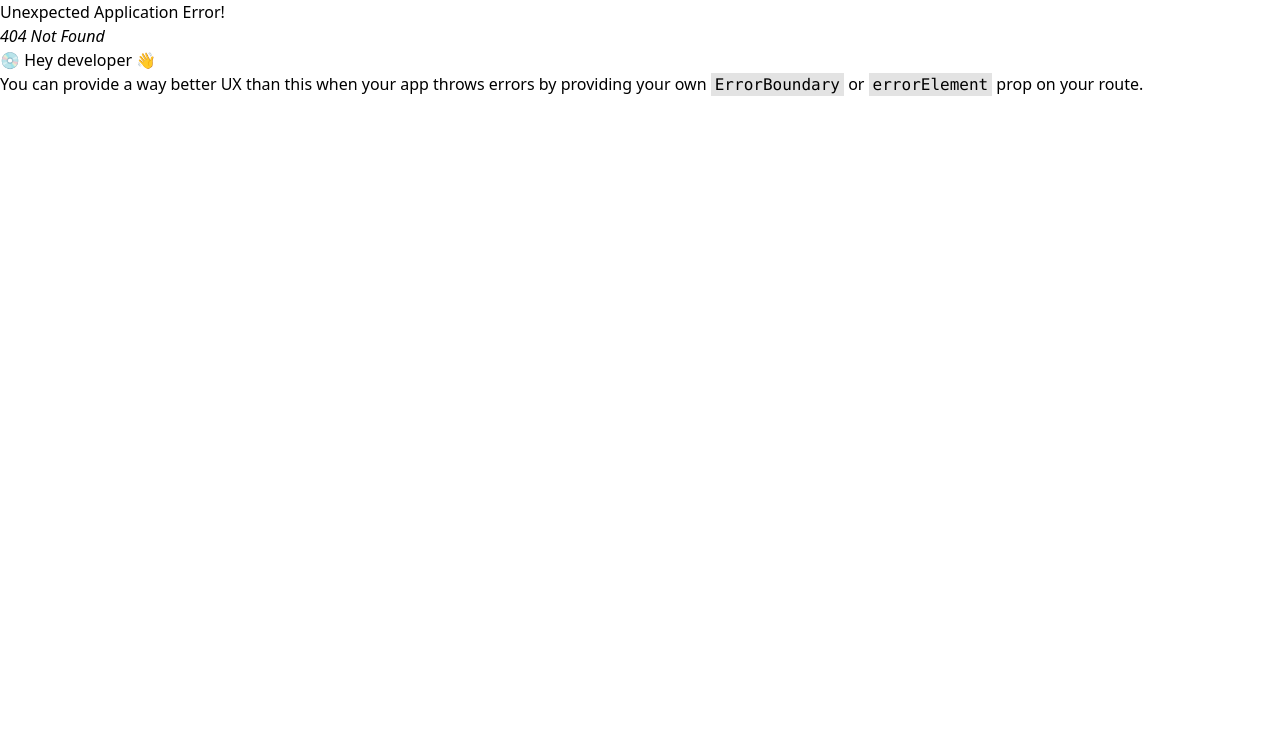
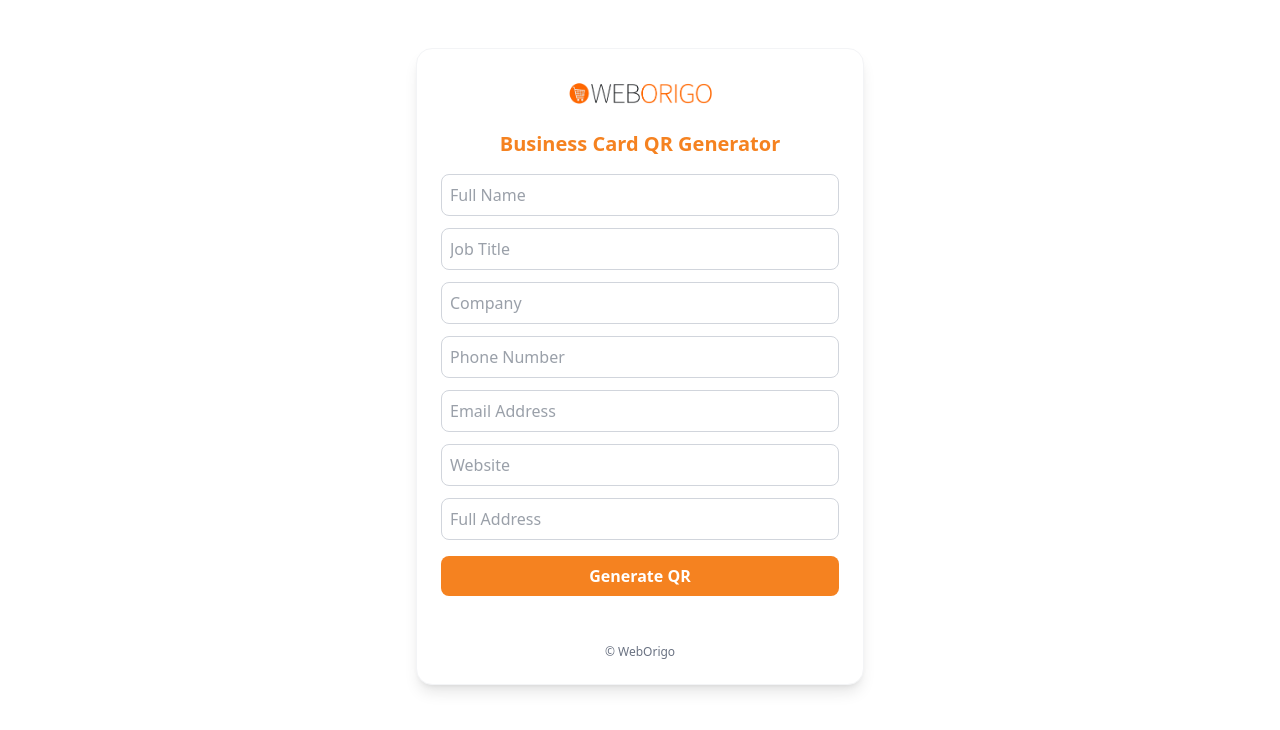
Before and after one commit to zekScript/weborigo-git-repo, a React (Vite) app: page /qr-business-card-generator in a window 1280 px wide. Before the commit this address had no page. Shown: the top 730 px of the page. Built offline with nearby package versions, Linux system fonts and the light colour scheme.

Commit message:
Added QRBusinessCardGenerator

```diff
--- a/src/App.jsx
+++ b/src/App.jsx
@@ -4,6 +4,7 @@ import './App.css'
 import { createBrowserRouter } from 'react-router'
 import PasswordGenerator from './pages/PasswordGenerator'
 import QRGenerator from './pages/QRGenerator'
+import QRBusinessCardGenerator from './pages/QRBusinessCardGenerator'
 
 function App() {
 
@@ -15,6 +16,10 @@ function App() {
     {
       element: <QRGenerator/>,
       path: "/qr-code-generator"
+    },
+    {
+      element: <QRBusinessCardGenerator/>,
+      path: "/qr-business-card-generator"
     },
     {
       element: <PasswordGenerator/>,
--- /dev/null
+++ b/src/pages/QRBusinessCardGenerator.jsx
@@ -0,0 +1,255 @@
+import React, { useState } from "react";
+
+import QRCode from "qrcode";
+
+import Logo from "../assets/logo_normal.png"
+
+
+
+const QRBusinessCardGenerator = () => {
+
+  const [form, setForm] = useState({
+
+    name: "",
+
+    title: "",
+
+    company: "",
+
+    phone: "",
+
+    email: "",
+
+    website: "",
+
+    address: "",
+
+  });
+
+
+
+  const [qrDataUrl, setQrDataUrl] = useState(null);
+
+  const [size, setSize] = useState(220);
+
+
+
+  const handleChange = (e) => {
+
+    setForm({ ...form, [e.target.name]: e.target.value });
+
+  };
+
+
+
+  // Build a vCard string for QR code
+
+  const buildVCard = () => {
+
+    return `
+
+BEGIN:VCARD
+
+VERSION:3.0
+
+N:${form.name}
+
+ORG:${form.company}
+
+TITLE:${form.title}
+
+TEL;TYPE=CELL:${form.phone}
+
+EMAIL:${form.email}
+
+URL:${form.website}
+
+ADR:${form.address}
+
+END:VCARD
+
+`;
+
+  };
+
+
+
+  const generateQR = async () => {
+
+    const vcard = buildVCard();
+
+
+
+    try {
+
+      const dataUrl = await QRCode.toDataURL(vcard, {
+
+        width: size,
+
+        height: size,
+
+      });
+
+      setQrDataUrl(dataUrl);
+
+    } catch (err) {
+
+      console.error("QR generation failed", err);
+
+    }
+
+  };
+
+
+
+  const downloadQR = () => {
+
+    if (!qrDataUrl) return;
+
+    const link = document.createElement("a");
+
+    link.download = "business_card_qr.png";
+
+    link.href = qrDataUrl;
+
+    link.click();
+
+  };
+
+
+
+  return (
+
+    <div className="bg-white rounded-2xl shadow-lg p-6 w-full max-w-md text-center border border-gray-100 mx-auto my-12">
+
+      <img src={Logo} alt="Weborigo Logo" className="w-40 mx-auto mb-4" />
+
+      <h2 className="text-[#F58220] text-xl font-semibold mb-4">Business Card QR Generator</h2>
+
+
+
+      {/* Form fields */}
+
+      <div className="grid grid-cols-1 gap-3 text-left">
+
+        {[
+
+          ["name", "Full Name"],
+
+          ["title", "Job Title"],
+
+          ["company", "Company"],
+
+          ["phone", "Phone Number"],
+
+          ["email", "Email Address"],
+
+          ["website", "Website"],
+
+          ["address", "Full Address"],
+
+        ].map(([key, label]) => (
+
+          <input
+
+            key={key}
+
+            name={key}
+
+            type="text"
+
+            placeholder={label}
+
+            value={form[key]}
+
+            onChange={handleChange}
+
+            className="w-full border border-gray-300 rounded-lg p-2 text-gray-700
+
+              focus:outline-none focus:ring-2 focus:ring-[#F58220] transition"
+
+          />
+
+        ))}
+
+      </div>
+
+
+
+      {/* Generate button */}
+
+      <button
+
+        onClick={generateQR}
+
+        className="w-full mt-4 bg-[#F58220] text-white font-semibold py-2 rounded-lg hover:bg-orange-600 transition"
+
+      >
+
+        Generate QR
+
+      </button>
+
+
+
+      {/* QR Output */}
+
+      <div
+
+        className={`flex justify-center items-center mt-6 transition-all duration-500 ${
+
+          qrDataUrl ? "opacity-100 scale-100" : "opacity-0 scale-95"
+
+        }`}
+
+      >
+
+        {qrDataUrl && (
+
+          <img
+
+            src={qrDataUrl}
+
+            alt="Business Card QR"
+
+            className="rounded-lg shadow"
+
+          />
+
+        )}
+
+      </div>
+
+
+
+      {/* Download Button */}
+
+      {qrDataUrl && (
+
+        <button
+
+          onClick={downloadQR}
+
+          className="mt-4 w-full bg-[#333333] text-white font-semibold py-2 rounded-lg hover:bg-gray-800 transition"
+
+        >
+
+          Download PNG
+
+        </button>
+
+      )}
+
+
+
+      <p className="text-xs text-gray-500 mt-6">© WebOrigo</p>
+
+    </div>
+
+  );
+
+};
+
+
+
+export default QRBusinessCardGenerator;
```
